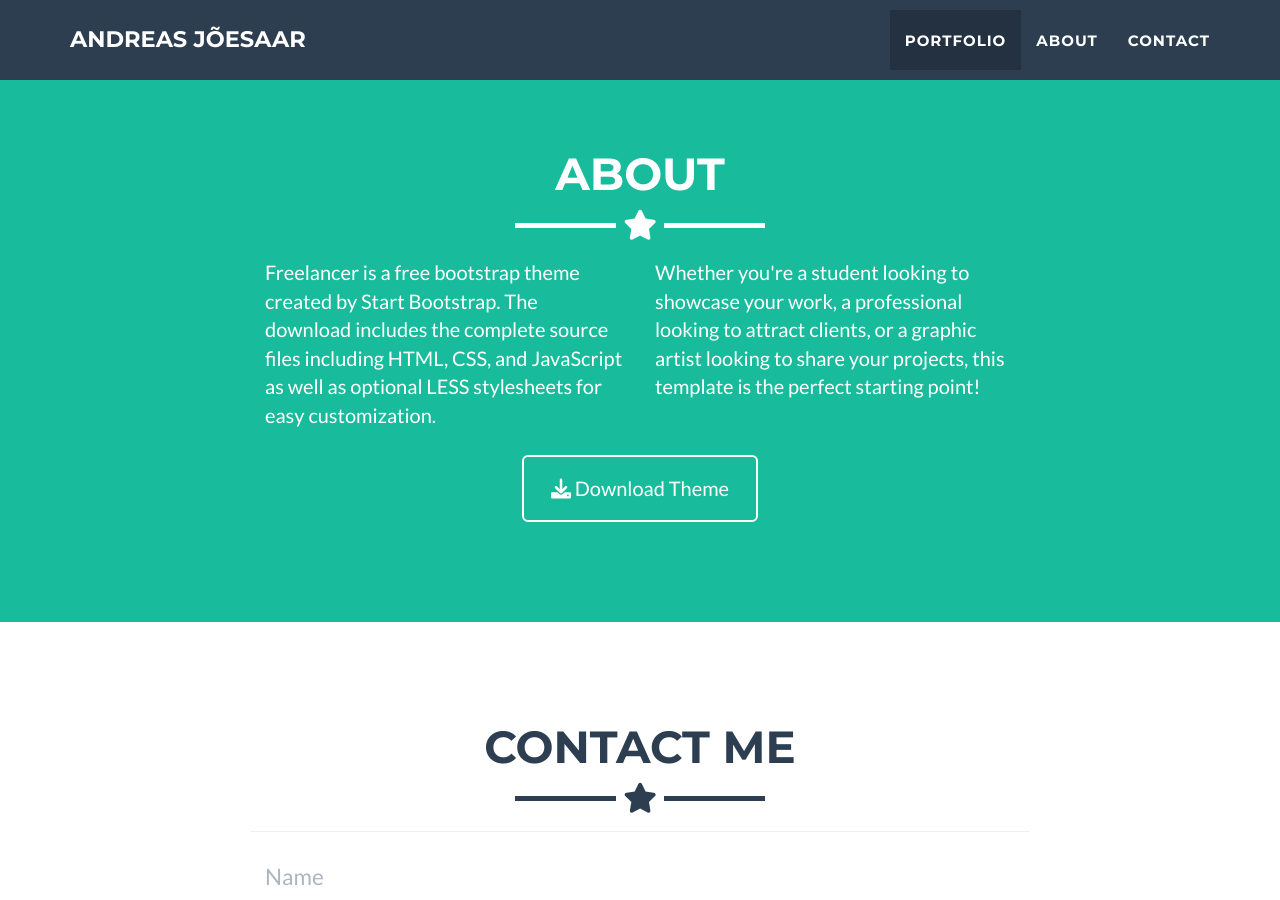
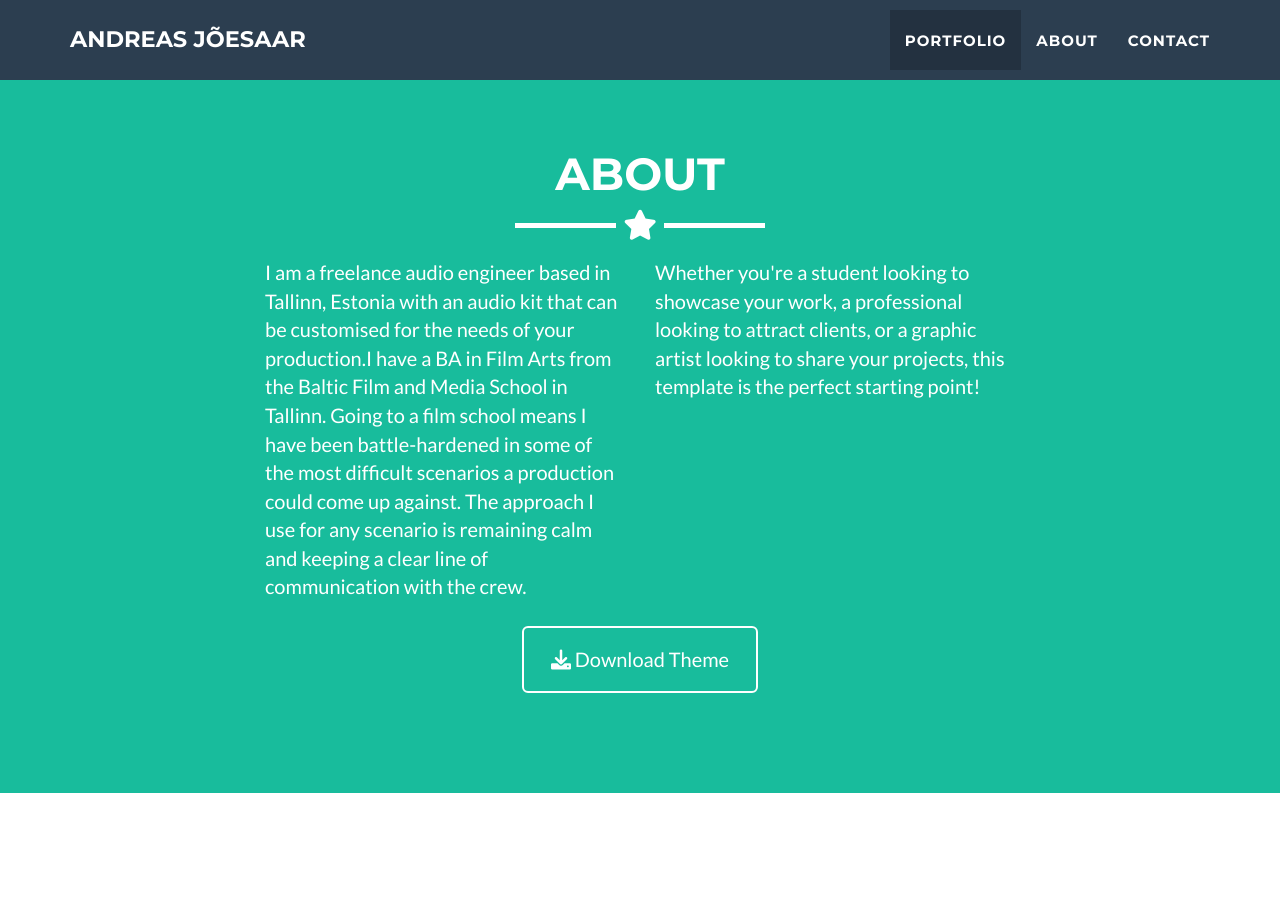
Before and after one commit to andreasjoesaar/andreasjoesaar.github.io, a Jekyll site: the page built from _posts/2014-07-18-project-1.markdown, in a window 1280 px wide and 900 px high, scrolled down 1623 px. Built offline with Jekyll 4.4.1, drawn with Linux system fonts in a browser that asks for light colours.

Commit message:
Update about.html

```diff
--- a/_includes/about.html
+++ b/_includes/about.html
@@ -9,9 +9,7 @@
     </div>
     <div class="row">
       <div class="col-lg-4 col-lg-offset-2">
-        <p>Freelancer is a free bootstrap theme created by Start Bootstrap. The download includes the complete
-          source files including HTML, CSS, and JavaScript as well as optional LESS stylesheets for easy
-          customization.</p>
+        <p>I am a freelance audio engineer based in Tallinn, Estonia with an audio kit that can be customised for the needs of your production.I have a BA in Film Arts from the Baltic Film and Media School in Tallinn. Going to a film school means I have been battle-hardened in some of the most difficult scenarios a production could come up against. The approach I use for any scenario is remaining calm and keeping a clear line of communication with the crew.</p>
       </div>
       <div class="col-lg-4">
         <p>Whether you're a student looking to showcase your work, a professional looking to attract clients, or
```
